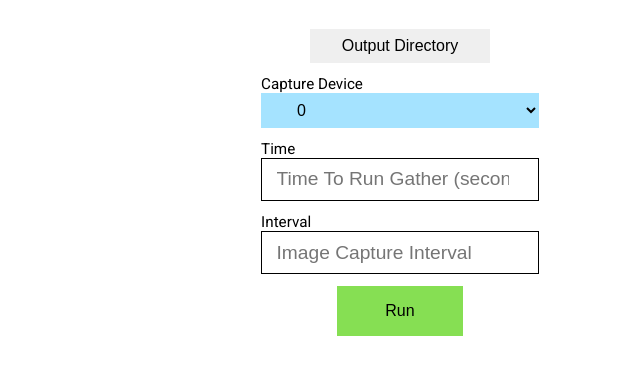
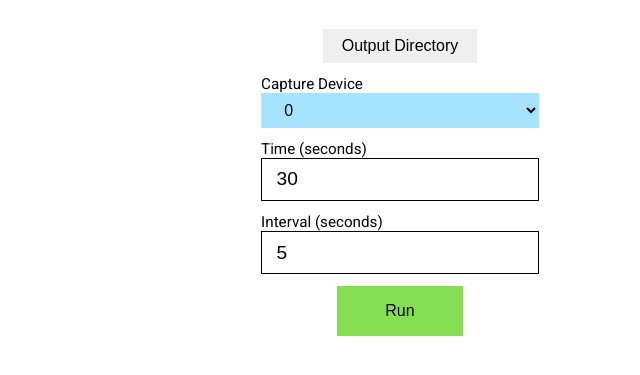
Before and after one commit to coha45/veritas-cv, an Electron app: page src/gather.html in a window 800 px wide. Shown: the part 257-632 px from the top of the page, without its empty margins (0-640 px from the left). Drawn offline with Linux system fonts and the light colour scheme.

Commit message:
Exposed status for better user experience

```diff
--- a/preload.js
+++ b/preload.js
@@ -5,4 +5,5 @@ contextBridge.exposeInMainWorld("electronAPI", {
     onTrack : () => ipcRenderer.send("track"),
     onGather : (config) => ipcRenderer.invoke("gather", config),
     openFileDialog : () => ipcRenderer.invoke("dialog:openFile"),
+    getStatus : () => ipcRenderer.invoke("status:get")
 })
--- a/src/gather.html
+++ b/src/gather.html
@@ -20,12 +20,12 @@
             </select>
         </label>
         <label>
-            <span>Time</span>
-            <input type="number" placeholder="Time To Run Gather (seconds)" id="time" name="time" min="50"/>
+            <span>Time (seconds)</span>
+            <input type="number" placeholder="Time To Run Gather (seconds)" id="time" name="time" value="30" min="10"/>
         </label>
         <label>
-            <span>Interval</span>
-            <input type="number" placeholder="Image Capture Interval" id="interval" name="interval">
+            <span>Interval (seconds)</span>
+            <input type="number" placeholder="Image Capture Interval" id="interval" name="interval" value="5" min="1">
         </label>
         <button type="submit" id="submit-gather-config">Run</button>
     </form>
--- a/src/renderer.js
+++ b/src/renderer.js
@@ -7,6 +7,7 @@ trackBtn.addEventListener("click", _ => {
 })
 
 trainBtn.addEventListener("click", _ => {
+    console.log(window.electronAPI.isPackaged())
     window.location.href = "train.html"
 })
 
--- a/src/style.css
+++ b/src/style.css
@@ -121,7 +121,7 @@ h2 {
 
 .form-menu .select-file, .form-menu label select {
     font-size: 1rem;
-    padding: 0.5rem 2em;
+    padding: 0.5rem 1.2em;
     border: none;
     border-radius: 0;
 }
```
